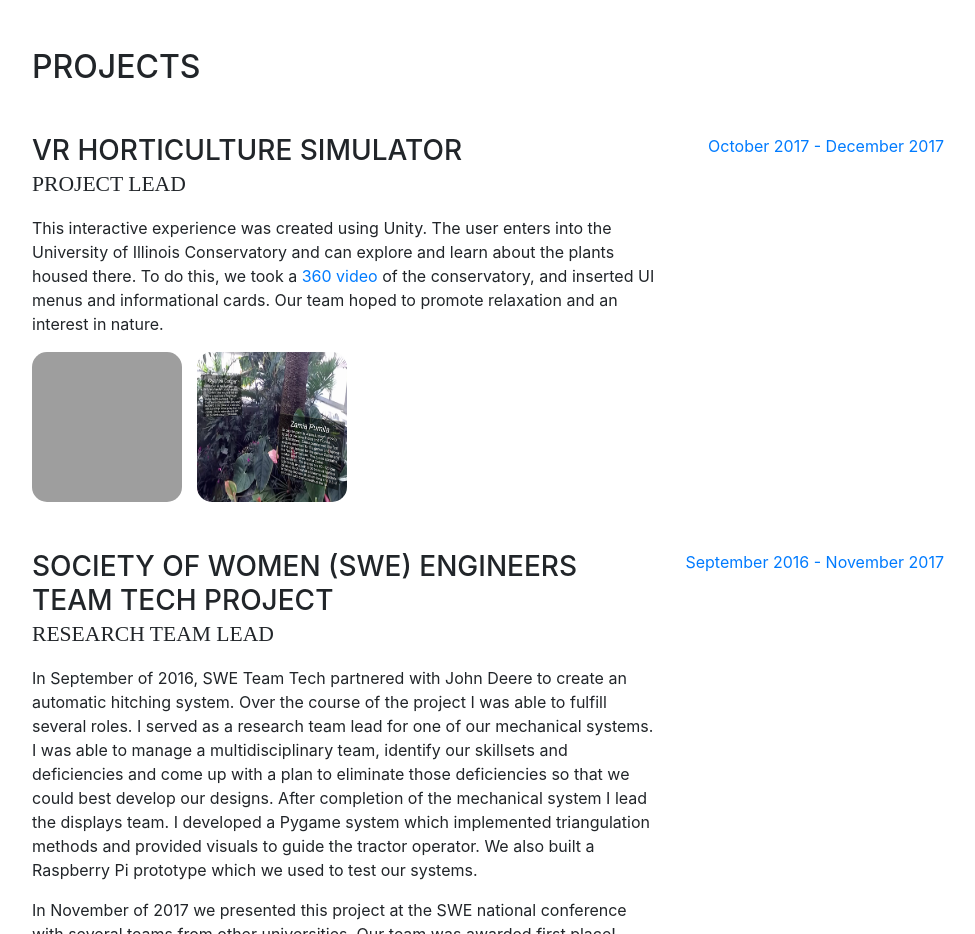
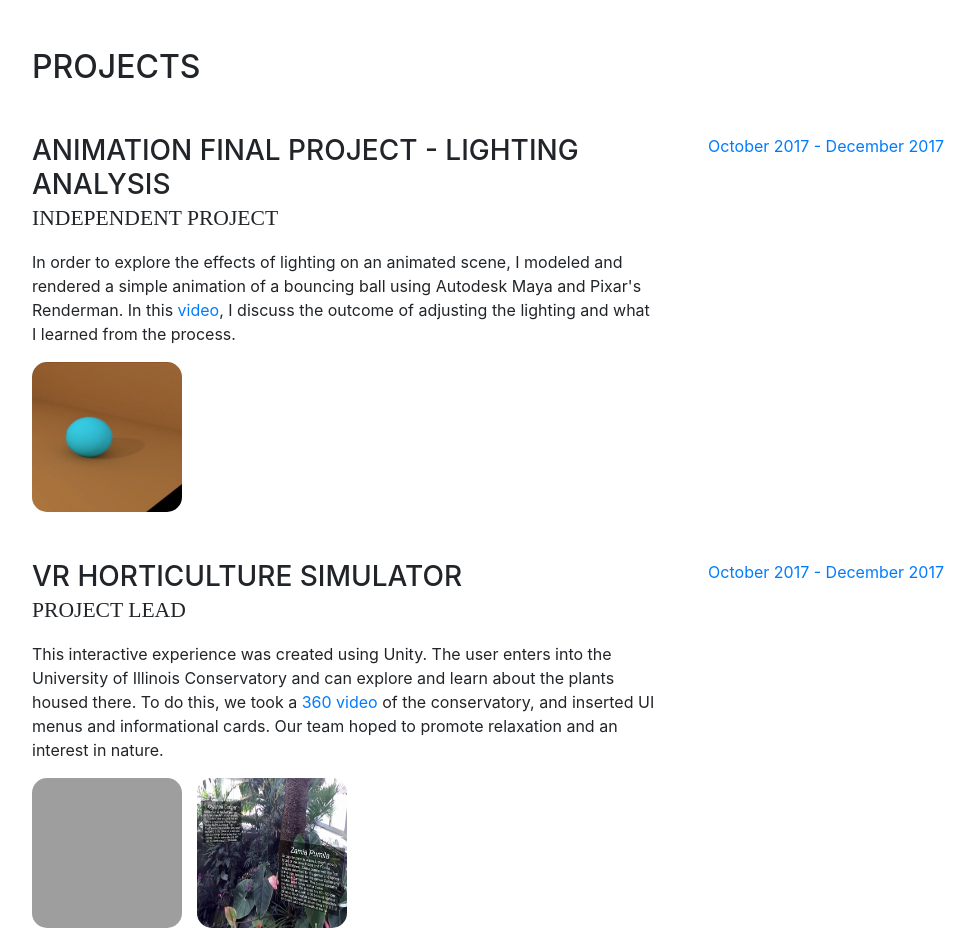
Before and after one commit to smortega2/smortega2.github.io, a website with bundled scripts: page index.html in a window 1280 px wide. Shown: the part 1600-2534 px from the top of the page, without its empty margins (288-1263 px from the left). Built offline with nearby package versions, Linux system fonts and the light colour scheme; grey boxes are pictures that could not be loaded; a web font is replaced by a local one.

Commit message:
adding img tiles

```diff
--- a/index.html
+++ b/index.html
@@ -164,6 +164,23 @@
       <section class="resume-section p-3 p-lg-5 d-flex flex-column" id="projects">
         <div class="my-auto">
           <h2 class="mb-5">Projects</h2>
+
+          <div class="resume-item d-flex flex-column flex-md-row mb-5">
+            <div class="resume-content mr-auto">
+              <h3 class="mb-0">Animation Final Project - Lighting Analysis</h3>
+              <div class="subheading mb-3">Independent Project</div>
+              <p>In order to explore the effects of lighting on an animated scene, I modeled and rendered a simple animation of a bouncing ball using Autodesk Maya and Pixar's Renderman. In this <a href="https://youtu.be/2YuTSY6Zenw" target="_blank">video</a>, I discuss the outcome of adjusting the lighting and what I learned from the process.  </p>
+              <div class="row">
+              <div class="column">
+                <img class= "imgfaves" src="img/projs/ball.png" alt="ball" style="width:150px; height: 150px">
+              </div>
+            </div>
+            </div>
+            <div class="resume-date text-md-right">
+              <span class="text-primary">October 2017 - December 2017</span>
+            </div>
+          </div>
+
           <div class="resume-item d-flex flex-column flex-md-row mb-5">
             <div class="resume-content mr-auto">
               <h3 class="mb-0">VR Horticulture Simulator</h3>
```
Also changed, not shown: img/projs/ball.png (added).
